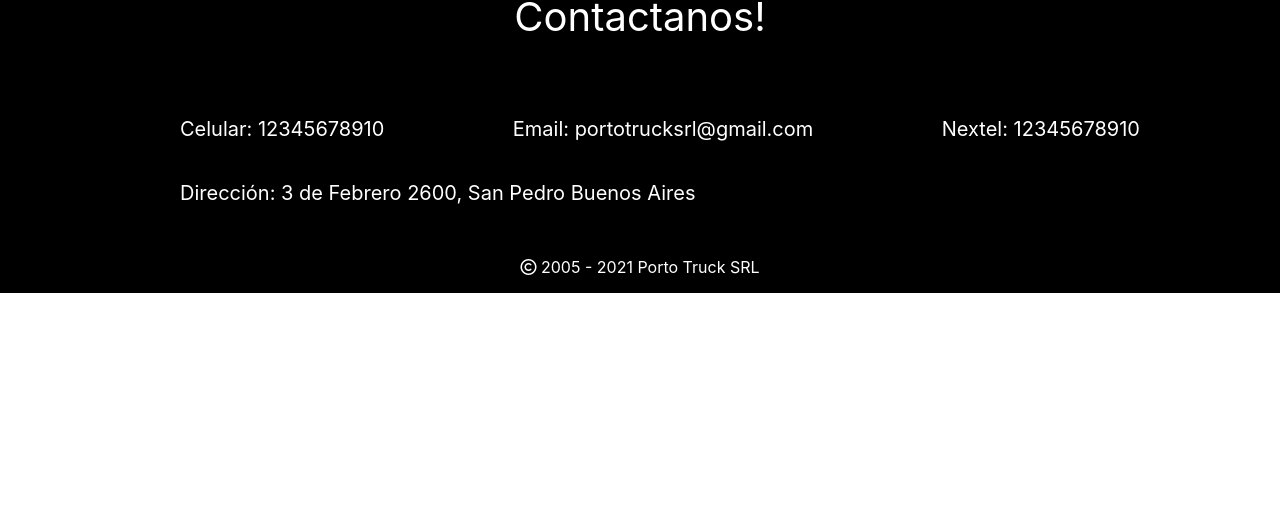
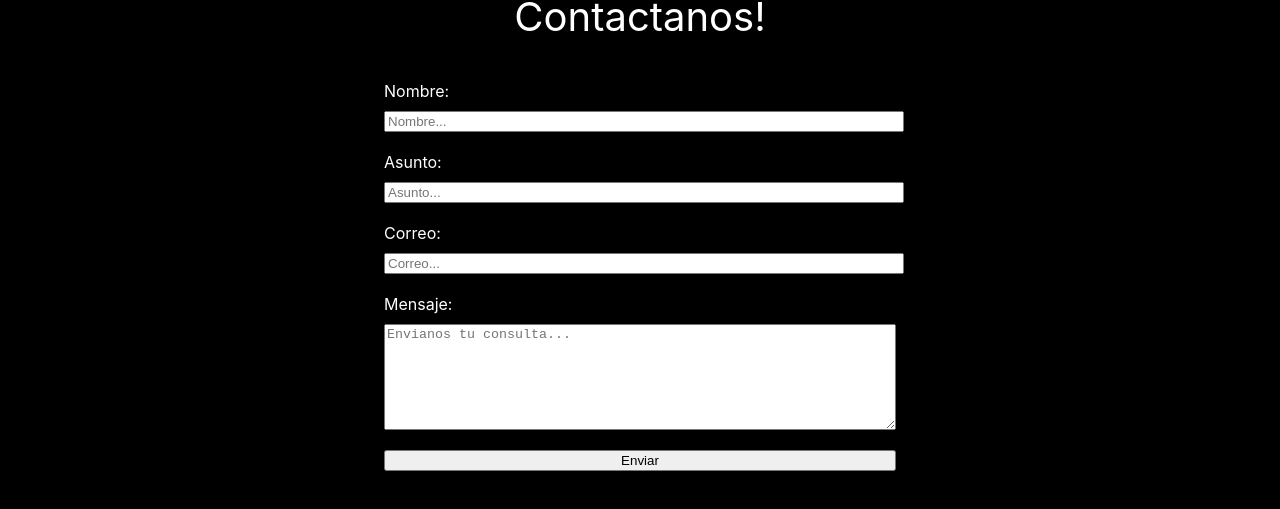
Before and after one commit to Valentinporta/PortoTruckSPA, a React (Create React App) app: page / in a window 1280 px wide. Shown: the part 3454-3963 px from the top of the page. Before the commit the page ends 3747 px from the top, so only its background shows below. Built offline with nearby package versions, Linux system fonts and the light colour scheme.

Commit message:
Added form with emailjs library

```diff
--- /dev/null
+++ b/src/components/contactForm/ContactForm.tsx
@@ -0,0 +1,64 @@
+import React, {useState} from 'react';
+import emailjs from 'emailjs-com';
+import styles from './contactForm.module.css'
+
+const ContactForm = () => {
+    const [input, setInput] = useState({
+        nombre: '',
+        asunto: '',
+        email: '',
+        mensaje: ''
+    })
+
+    const handleChange = (e: any) => {
+        setInput({
+            ...input,
+            [e.target.name]: e.target.value
+        })
+    }
+
+    const sendEmail = (e: any) => {
+        e.preventDefault()
+        emailjs.sendForm('service_6mhv262', 'template_rxvhb0e', e.target, 'user_3QdYBisygQn4oNV7Mwdg5')
+        .then(result => {
+            console.log(result.text)
+        }, error => {
+            console.log(error.text)
+        })
+        e.target.reset()
+        setInput({
+            ...input,
+            mensaje: ''
+        })
+    }
+
+    return (
+        <form onSubmit={sendEmail} className={styles.form}>
+
+            <label className={styles.label}>
+                Nombre:
+            </label>
+                <input type='text' placeholder='Nombre...' name='nombre' className={styles.input} />
+
+            <label>
+                Asunto:
+            </label>
+                <input type='text' placeholder='Asunto...' name='asunto' className={styles.input} />
+
+            <label>
+                Correo:
+            </label>
+                <input type='email' placeholder='Correo...' name='email' className={styles.input} />
+
+            <label>
+                Mensaje:
+            </label>
+                <textarea name='mensaje' onChange={handleChange} value={input.mensaje} placeholder='Envianos tu consulta...' className={styles.textarea} />
+
+            <input type='submit' value='Enviar' />
+
+        </form>
+    )
+};
+
+export default ContactForm;
--- /dev/null
+++ b/src/components/contactForm/contactForm.module.css
@@ -0,0 +1,21 @@
+.form {
+    display: flex;
+    flex-direction: column;
+    width: 40vw;
+}
+
+.input {
+    width: 100%;
+    margin: 10px 0 20px;
+}
+
+.textarea {
+    margin: 10px 0 20px;
+    height: 100px;
+}
+
+@media screen and (max-width: 768px) {
+    .form {
+        width: 60vw;
+    }
+}
--- a/src/components/footer/Footer.tsx
+++ b/src/components/footer/Footer.tsx
@@ -1,6 +1,7 @@
 import React from 'react';
 import styles from './footer.module.css';
 import { MapContainer, TileLayer, Marker, Popup } from 'react-leaflet';
+import ContactForm from '../contactForm/ContactForm';
 
 const Footer = () => {
     const year = new Date().getFullYear()
@@ -18,6 +19,7 @@
                 </Marker>
             </MapContainer>
             <p className={styles.footerTitle}>Contactanos!</p>
+            <ContactForm />
             <ul className={styles.footerList}>
                 <li className={styles.footerListItem}><p>Celular: 12345678910</p></li>
                 <li className={styles.footerListItem}><p>Email: portotrucksrl@gmail.com</p></li>
```
Also changed, not shown: package.json (+5 -3 lines), 2 other files (tests, documents, lock files or other folders).
